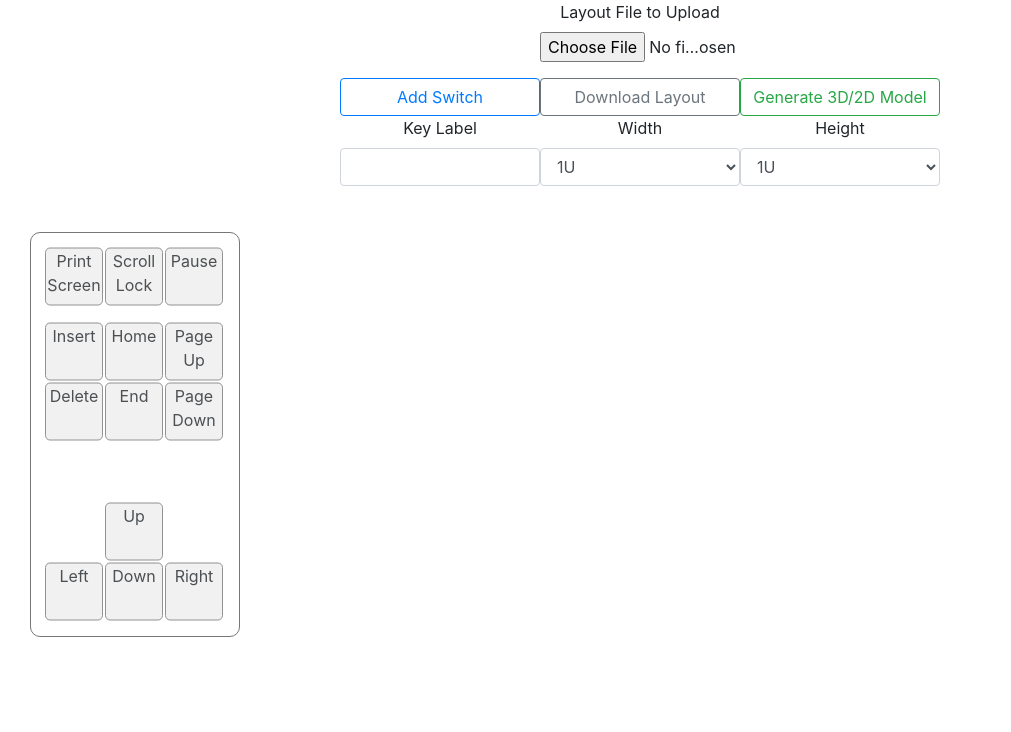
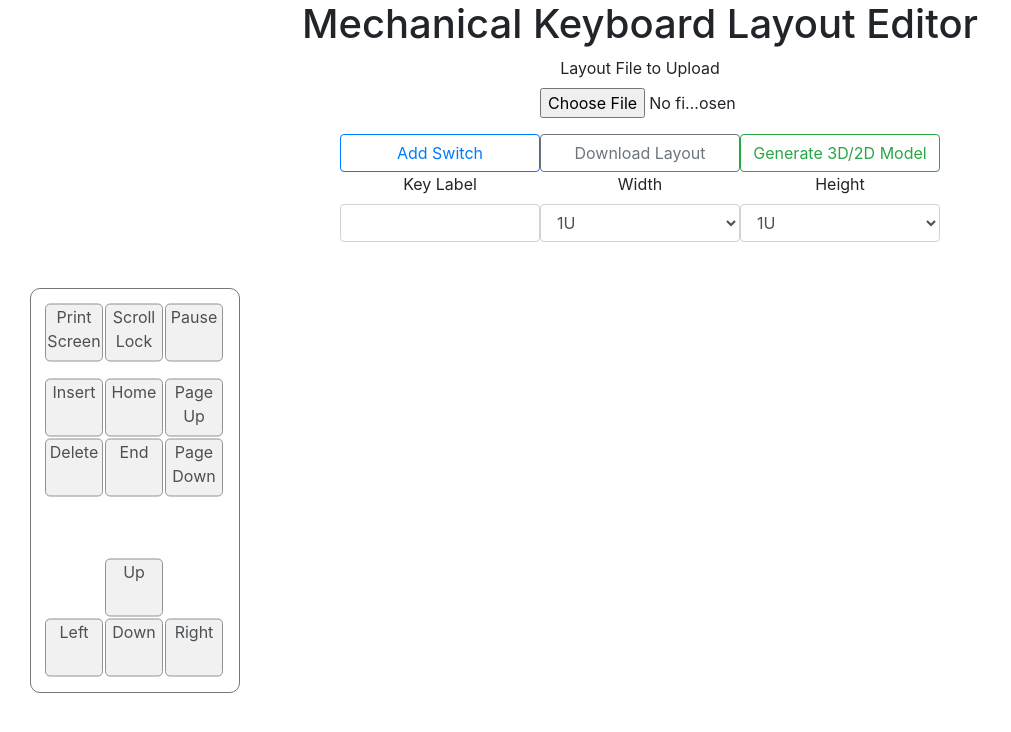
Before and after one commit to SinjinJang/mechanical-keyboard-layout-editor, a React (Create React App) app: page / in a window 1280 px wide. Shown: the top 732 px of the page, without its empty margins (0-1011 px from the left). Built offline with nearby package versions, Linux system fonts and the light colour scheme.

Commit message:
앱 이름 표시

```diff
--- a/src/App.js
+++ b/src/App.js
@@ -301,6 +301,7 @@ class KeyPlate extends React.Component {
 function App() {
   return (
     <div className="App">
+      <h1>Mechanical Keyboard Layout Editor</h1>
       <KeyPlate />
     </div>
   );
```
